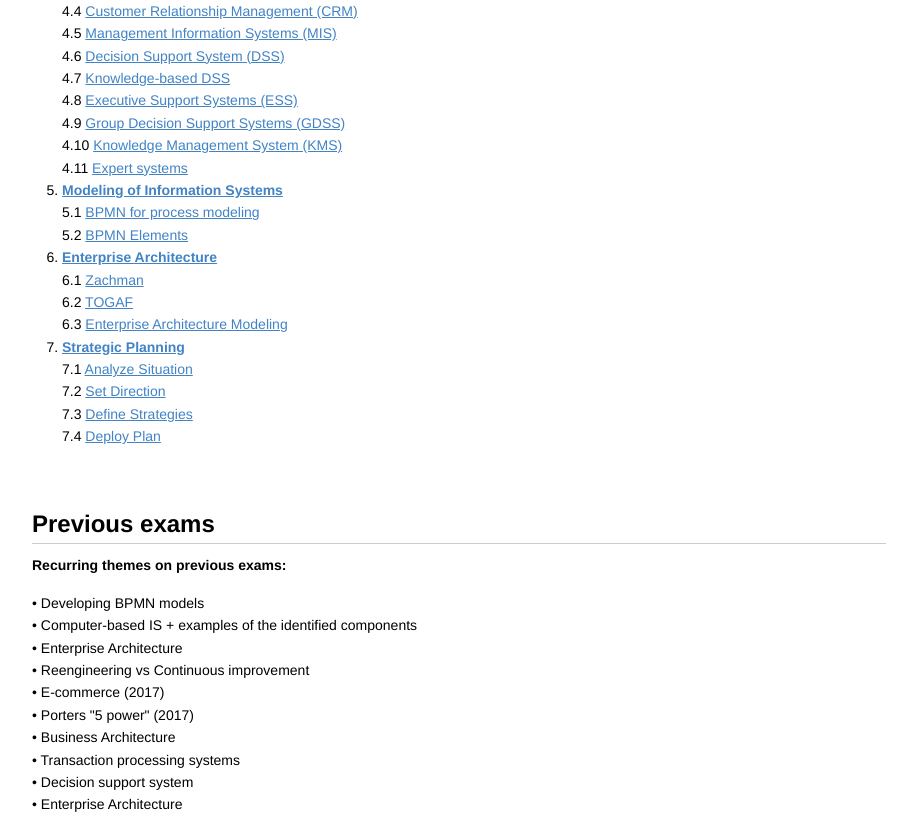
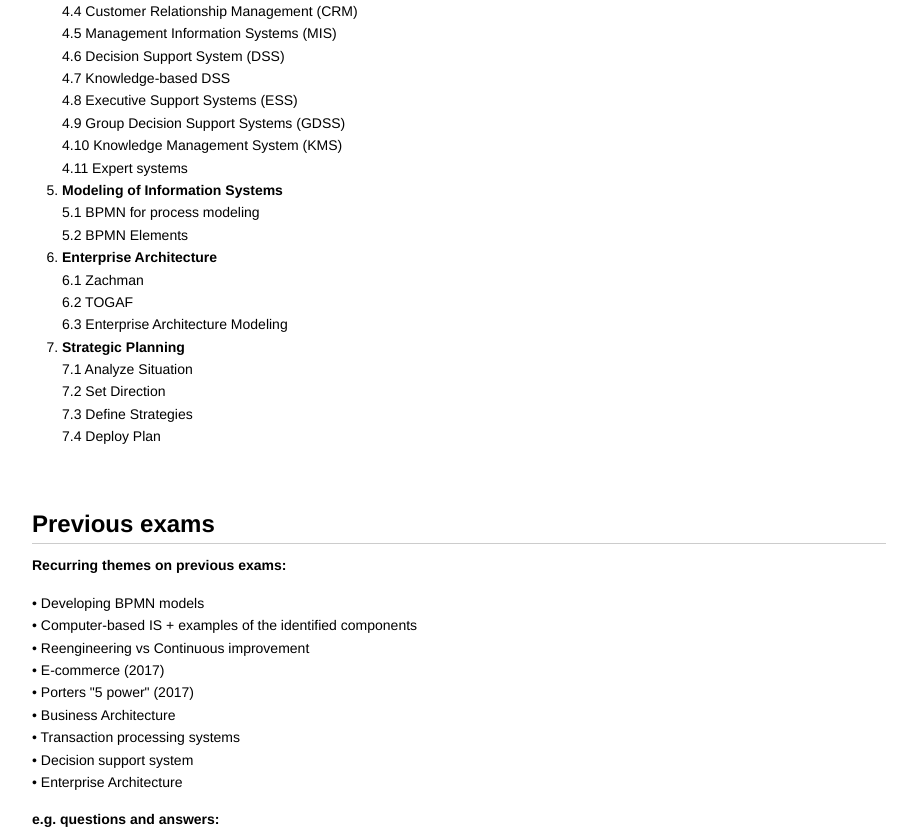
Before and after one commit to KristofferNyvoll/TDT4175-Information-Systems, a plain HTML site: page index.html in a window 1280 px wide. Shown: the part 520-1350 px from the top of the page, without its empty margins (181-1098 px from the left). Drawn offline with Linux system fonts and the light colour scheme.

Commit message:
Cleanup in 'table of contents'

```diff
--- a/index.html
+++ b/index.html
@@ -24,7 +24,8 @@ body > *:last-child {
   margin-bottom: 0 !important; }
 
 a {
-  color: #4183C4; }
+  color: black;
+  text-decoration: none;}
 a.absent {
   color: #cc0000; }
 a.anchor {
@@ -378,7 +379,6 @@ kbd {
 
 <p>• Developing BPMN models<br>
 • Computer-based IS + examples of the identified components<br>
-• Enterprise Architecture<br>
 • Reengineering vs Continuous improvement<br>
 • E-commerce (2017)<br>
 • Porters &quot;5 power&quot; (2017)<br>
```
